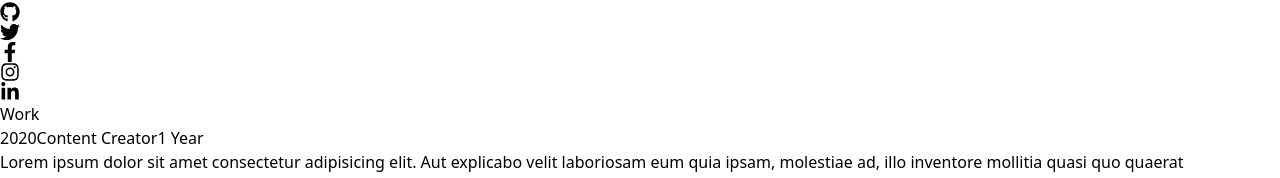
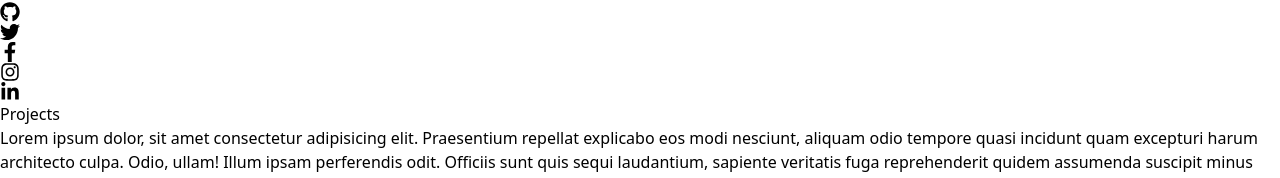
Before and after one commit to Mehedi529/Portfolio, a React (Vite) app: page / in a window 1280 px wide. Shown: the part 622-800 px from the top of the page. Built offline with nearby package versions, Linux system fonts and the light colour scheme.

Commit message:
app file updated

```diff
--- a/src/App.jsx
+++ b/src/App.jsx
@@ -3,7 +3,7 @@ import Main from "./components/Main"
 import Projects from "./components/Projects"
 import Resume from "./components/Resume"
 import Sidenav from "./components/Sidenav"
-import Work from "./components/Work"
+// import Work from "./components/Work"
 
 function App() {
 
@@ -11,7 +11,7 @@ function App() {
     <>
       <Sidenav/>
       <Main />
-      <Work />
+      {/* <Work /> */}
       <Projects />
       <Resume />
       <Contact />
```
